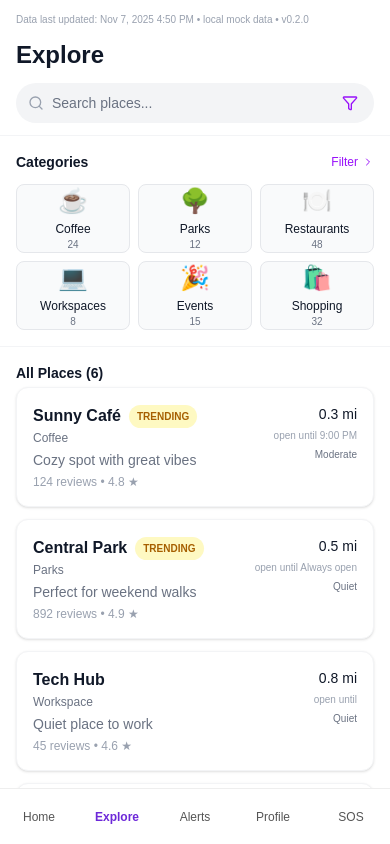
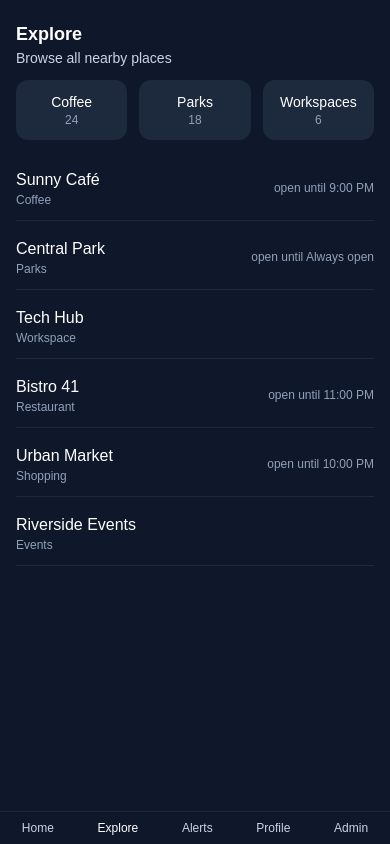
Before and after one commit to Foundzie/foundzie-v2, a Next.js app: page /mobile/explore in a window 390 px wide. Shown: the top 844 px of the page. Built offline with nearby package versions, Linux system fonts and the light colour scheme.

Commit message:
Make mobile explore match dark theme

```diff
--- a/src/app/mobile/explore/page.tsx
+++ b/src/app/mobile/explore/page.tsx
@@ -1,129 +1,61 @@
-'use client';
+// src/app/mobile/explore/page.tsx
+import Link from "next/link";
+import { mockPlaces } from "@/app/data/places";
 
-import { useState } from 'react';
-import BottomNav from '../../components/BottomNav';
-import PlaceCard from '../../components/PlaceCard';
-import { Search, Filter, ChevronRight } from 'lucide-react';
-import mockPlaces, { Place } from '@/app/data/places';
-import { appMeta } from '@/app/data/appMeta';
-
-// you can keep showing these categories in the UI
-const categories = [
-  { id: 1, name: 'Coffee', icon: '☕', count: 24 },
-  { id: 2, name: 'Parks', icon: '🌳', count: 12 },
-  { id: 3, name: 'Restaurants', icon: '🍽️', count: 48 },
-  { id: 4, name: 'Workspaces', icon: '💻', count: 8 },
-  { id: 5, name: 'Events', icon: '🎉', count: 15 },
-  { id: 6, name: 'Shopping', icon: '🛍️', count: 32 },
-];
-
-export default function ExplorePage() {
-  const [selectedCategory, setSelectedCategory] = useState<number | null>(null);
-  const [searchQuery, setSearchQuery] = useState('');
-
-  // 👉 use ONLY the shared mockPlaces from src/app/data/places.ts
-  const filteredPlaces = mockPlaces.filter((place) => {
-    // match category (or "all")
-    const matchesCategory =
-      selectedCategory === null
-        ? true
-        : place.category ===
-          categories.find((c) => c.id === selectedCategory)?.name;
-
-    // match text search
-    const matchesSearch = place.name
-      .toLowerCase()
-      .includes(searchQuery.toLowerCase());
-
-    return matchesCategory && matchesSearch;
-  });
-
+export default function MobileExplorePage() {
   return (
-    <main className="min-h-screen bg-white pb-20">
-      {/* Data status */}
-      <p className="px-4 pt-3 text-[10px] text-gray-400">
-        Data last updated: {appMeta.lastDataUpdate} • {appMeta.source} • {appMeta.version}
-      </p>
-      {/* Header */}
-      <header className="sticky top-0 z-40 bg-white border-b border-gray-100 px-4 py-3">
-        <h1 className="text-2xl font-bold text-gray-900 mb-3">Explore</h1>
-
-        {/* Search bar */}
-        <div className="flex items-center gap-2 bg-gray-100 rounded-full px-3 py-2">
-          <Search className="w-4 h-4 text-gray-400" />
-          <input
-            type="text"
-            placeholder="Search places..."
-            value={searchQuery}
-            onChange={(e) => setSearchQuery(e.target.value)}
-            className="bg-transparent text-sm outline-none flex-1 text-gray-700 placeholder-gray-500"
-          />
-          <button className="p-1 text-purple-600">
-            <Filter className="w-4 h-4" />
-          </button>
-        </div>
+    <main className="min-h-screen bg-[#0f172a] text-white pb-14">
+      <header className="px-4 pt-5 pb-3">
+        <h1 className="text-lg font-semibold">Explore</h1>
+        <p className="text-sm text-slate-300">Browse all nearby places</p>
       </header>
 
-      {/* Categories */}
-      <section className="px-4 py-4 border-b border-gray-100">
-        <div className="flex items-center justify-between mb-3">
-          <h2 className="text-sm font-semibold text-gray-900">Categories</h2>
-          <button className="flex items-center gap-1 text-purple-600 text-xs font-medium hover:underline">
-            Filter
-            <ChevronRight className="w-3 h-3" />
-          </button>
+      {/* categories (fake for now) */}
+      <div className="px-4 mb-4 grid grid-cols-3 gap-3">
+        <div className="bg-slate-800 rounded-xl p-3 text-center">
+          <p className="text-sm">Coffee</p>
+          <p className="text-xs text-slate-400">24</p>
         </div>
+        <div className="bg-slate-800 rounded-xl p-3 text-center">
+          <p className="text-sm">Parks</p>
+          <p className="text-xs text-slate-400">18</p>
+        </div>
+        <div className="bg-slate-800 rounded-xl p-3 text-center">
+          <p className="text-sm">Workspaces</p>
+          <p className="text-xs text-slate-400">6</p>
+        </div>
+      </div>
 
-        <div className="grid grid-cols-3 gap-2">
-          {categories.map((cat) => (
-            <button
-              key={cat.id}
-              onClick={() =>
-                setSelectedCategory(
-                  selectedCategory === cat.id ? null : cat.id
-                )
-              }
-              className={`rounded-lg text-center transition ${
-                selectedCategory === cat.id
-                  ? 'bg-purple-100 border border-purple-600'
-                  : 'bg-gray-50 border border-gray-200'
-              }`}
-            >
-              <div className="text-2xl mb-1">{cat.icon}</div>
-              <div className="text-xs font-medium text-gray-900">
-                {cat.name}
-              </div>
-              <div className="text-[10px] text-gray-500">{cat.count}</div>
-            </button>
-          ))}
-        </div>
-      </section>
+      {/* list */}
+      <div className="px-4 space-y-1">
+        {mockPlaces.map((place) => (
+          <Link
+            key={place.id}
+            href={`/mobile/places/${place.id}`}
+            className="flex items-center justify-between py-3 border-b border-slate-800"
+          >
+            <div>
+              <p className="font-medium">{place.name}</p>
+              <p className="text-xs text-slate-400">{place.category}</p>
+            </div>
+            <div className="text-right text-xs text-slate-400 space-y-1">
+              {place.distanceMiles ? <p>{place.distanceMiles} mi</p> : null}
+              {place.openUntil ? <p>open until {place.openUntil}</p> : null}
+            </div>
+          </Link>
+        ))}
+      </div>
 
-      {/* Results */}
-      <section className="px-4 py-4 space-y-3">
-        <div className="flex items-center justify-between mb-1">
-          <h2 className="text-sm font-semibold text-gray-900">
-            {selectedCategory
-              ? categories.find((c) => c.id === selectedCategory)?.name
-              : 'All Places'}{' '}
-            ({filteredPlaces.length})
-          </h2>
-        </div>
-
-        {filteredPlaces.length > 0 ? (
-          <div className="space-y-3">
-            {filteredPlaces.map((place: Place) => (
-              <PlaceCard key={place.id} place={place} />
-            ))}
-          </div>
-        ) : (
-          <p className="text-center py-8 text-sm text-gray-500">
-            No places found
-          </p>
-        )}
-      </section>
-
-      <BottomNav />
+      {/* bottom nav (same as Home) */}
+      <nav className="fixed bottom-0 left-0 right-0 bg-[#0f172a] border-t border-slate-800 flex justify-around py-2 text-xs text-slate-300">
+        <Link href="/mobile">Home</Link>
+        <Link href="/mobile/explore" className="text-white">
+          Explore
+        </Link>
+        <Link href="/mobile/notifications">Alerts</Link>
+        <Link href="/mobile/profile">Profile</Link>
+        <Link href="/admin">Admin</Link>
+      </nav>
     </main>
   );
 }
```
